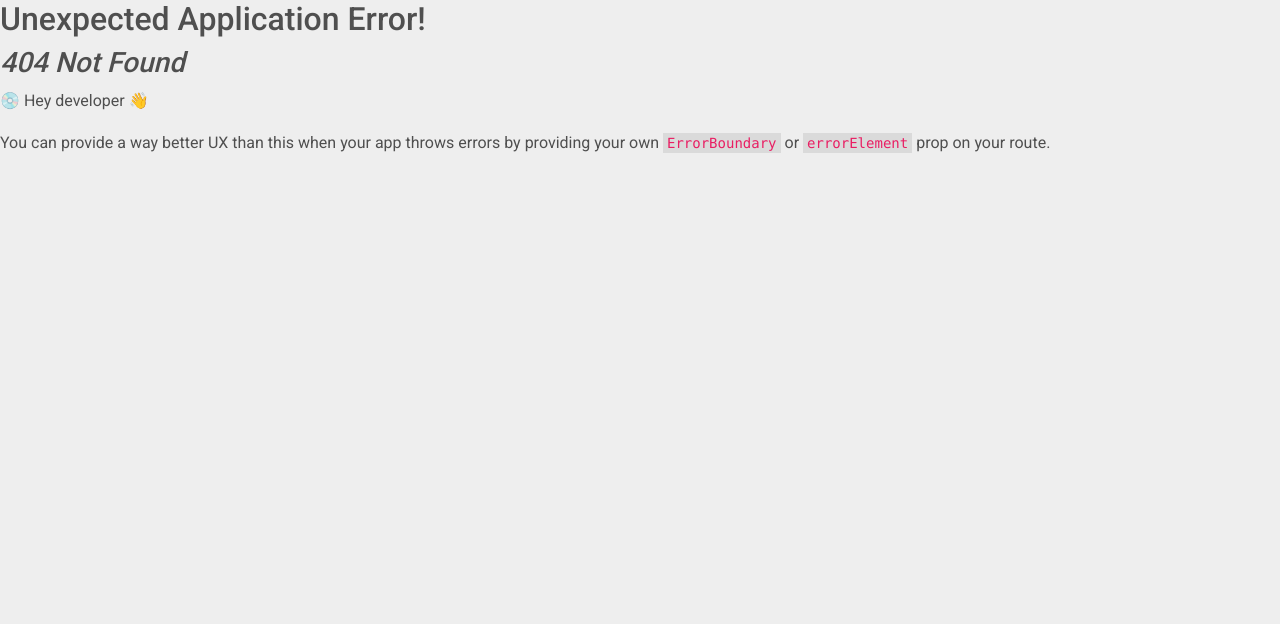
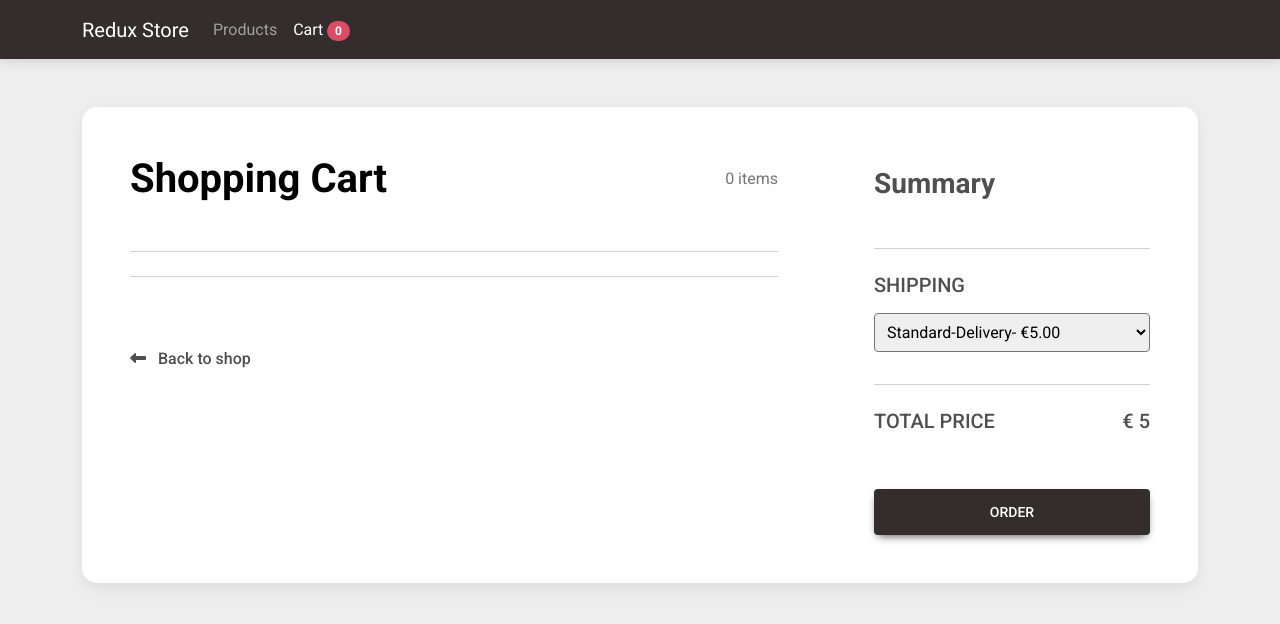
Before and after one commit to jekku123/ts-redux-online-store, a React (Create React App) app: page /cart in a window 1280 px wide. Before the commit this address had no page. Shown: the top 624 px of the page. Built offline with nearby package versions, Linux system fonts and the light colour scheme.

Commit message:
complete

```diff
--- a/src/App.tsx
+++ b/src/App.tsx
@@ -13,7 +13,7 @@ const App = () => {
         createRoutesFromElements(
             <Route path='/' element={<Root />}>
                 <Route index element={<ProductList />} />
-                <Route path='/products' element={<Cart />} />
+                <Route path='/cart' element={<Cart />} />
             </Route>
         )
     );
--- a/src/components/CartItem.tsx
+++ b/src/components/CartItem.tsx
@@ -7,10 +7,10 @@ import {
 } from 'mdb-react-ui-kit';
 import { ICart } from '../redux/features/cart/cartSlice';
 
-interface CartItemProps {
+type CartItemProps = {
     cart: ICart['cartItems'];
     removeFromCart: (id: string) => () => void;
-}
+};
 
 const CartItem = ({ cart, removeFromCart }: CartItemProps) => {
     return (
--- a/src/components/ProductCard.tsx
+++ b/src/components/ProductCard.tsx
@@ -1,34 +1,41 @@
-import { Button, Card } from 'react-bootstrap';
+/* eslint-disable jsx-a11y/anchor-is-valid */
+import {
+    MDBBtn,
+    MDBCard,
+    MDBCardBody,
+    MDBCardImage,
+    MDBCardText,
+    MDBCardTitle,
+} from 'mdb-react-ui-kit';
 import { useCart } from '../hooks/useCart';
 import { IProduct } from '../redux/services/products/productApi';
 
-interface ProductProps {
+type ProductProps = {
     product: IProduct;
-}
+};
 
 const ProductCard = ({ product }: ProductProps) => {
     const { title, description, image } = product;
     const { addToCart } = useCart();
 
     return (
-        <Card style={{ width: '18rem' }}>
-            <Card.Img
-                variant='top'
+        <MDBCard style={{ width: '18rem' }}>
+            <MDBCardImage
+                src={image}
+                alt={title}
                 style={{
                     height: '200px',
                     objectFit: 'contain',
-                    width: '100%',
                 }}
-                src={image}
             />
-            <Card.Body>
-                <Card.Title>{title}</Card.Title>
-                <Card.Text>{description.slice(0, 100) + '...'}</Card.Text>
-                <Button variant='secondary' onClick={addToCart(product)}>
+            <MDBCardBody>
+                <MDBCardTitle>{title}</MDBCardTitle>
+                <MDBCardText>{description.slice(0, 100) + '...'}</MDBCardText>
+                <MDBBtn color='dark' onClick={addToCart(product)}>
                     Add to cart
-                </Button>
-            </Card.Body>
-        </Card>
+                </MDBBtn>
+            </MDBCardBody>
+        </MDBCard>
     );
 };
 
--- a/src/components/StoreNavbar.tsx
+++ b/src/components/StoreNavbar.tsx
@@ -1,31 +1,77 @@
-import { Container, Nav, Navbar } from 'react-bootstrap';
+import {
+    MDBBadge,
+    MDBCollapse,
+    MDBContainer,
+    MDBIcon,
+    MDBNavbar,
+    MDBNavbarBrand,
+    MDBNavbarLink,
+    MDBNavbarNav,
+    MDBNavbarToggler,
+} from 'mdb-react-ui-kit';
+import { useState } from 'react';
 import { LinkContainer } from 'react-router-bootstrap';
 import { cartProducts } from '../redux/features/cart/cartSlice';
 import { useAppSelector } from '../redux/hooks';
 
 const StoreNavbar = () => {
     const cart = useAppSelector(cartProducts);
+    const [showNavSecond, setShowNavSecond] = useState(false);
 
     return (
-        <Navbar bg='dark' variant='dark' expand='md'>
-            <Container>
+        <MDBNavbar expand='lg' dark bgColor='dark'>
+            <MDBContainer>
                 <LinkContainer to='/'>
-                    <Navbar.Brand>My Store</Navbar.Brand>
+                    <MDBNavbarBrand>Redux Store</MDBNavbarBrand>
                 </LinkContainer>
-                <Navbar.Toggle aria-controls='basic-navbar-nav' />
-                <Navbar.Collapse id='basic-navbar-nav'>
-                    <Nav className='me-auto'>
+                <MDBNavbarToggler
+                    aria-expanded='false'
+                    aria-label='Toggle navigation'
+                    onClick={() => setShowNavSecond(!showNavSecond)}
+                >
+                    <MDBIcon icon='bars' fas />
+                </MDBNavbarToggler>
+
+                <MDBCollapse navbar show={showNavSecond}>
+                    <MDBNavbarNav>
                         <LinkContainer to='/'>
-                            <Nav.Link>Products</Nav.Link>
+                            <MDBNavbarLink>Products</MDBNavbarLink>
                         </LinkContainer>
-                        <LinkContainer to='/products'>
-                            <Nav.Link>Cart ({cart.length})</Nav.Link>
+                        <LinkContainer to='/cart'>
+                            <MDBNavbarLink>
+                                Cart{' '}
+                                <MDBBadge pill color='danger'>
+                                    {cart.length}
+                                </MDBBadge>
+                            </MDBNavbarLink>
                         </LinkContainer>
-                    </Nav>
-                </Navbar.Collapse>
-            </Container>
-        </Navbar>
+                    </MDBNavbarNav>
+                </MDBCollapse>
+            </MDBContainer>
+        </MDBNavbar>
     );
+
+    // return (
+
+    //     <MDBNavbar bg='dark' variant='dark' expand='md'>
+    //         <MDBContainer>
+    //             <LinkContainer to='/'>
+    //                 <MDBNavbarBrand>My Store</MDBNavbarBrand>
+    //             </LinkContainer>
+    //             <Navbar.Toggle aria-controls='basic-navbar-nav' />
+    //             <Navbar.Collapse id='basic-navbar-nav'>
+    //                 <Nav className='me-auto'>
+    //                     <LinkContainer to='/'>
+    //                         <Nav.Link>Products</Nav.Link>
+    //                     </LinkContainer>
+    //                     <LinkContainer to='/products'>
+    //                         <Nav.Link>Cart ({cart.length})</Nav.Link>
+    //                     </LinkContainer>
+    //                 </Nav>
+    //             </Navbar.Collapse>
+    //         </MDBContainer>
+    //     </MDBNavbar>
+    // );
 };
 
 export default StoreNavbar;
--- a/src/hooks/useCart.ts
+++ b/src/hooks/useCart.ts
@@ -1,6 +1,7 @@
 import { useState } from 'react';
 import { add, cartProducts, remove } from '../redux/features/cart/cartSlice';
 import { useAppDispatch, useAppSelector } from '../redux/hooks';
+import { IProduct } from '../redux/services/products/productApi';
 
 export const useCart = () => {
     const cart = useAppSelector(cartProducts);
--- a/src/pages/Cart.tsx
+++ b/src/pages/Cart.tsx
@@ -18,9 +18,8 @@ const Cart = () => {
         useCart();
 
     return (
-        <section className='h-100 h-custom' style={{ backgroundColor: '#eee' }}>
-            <MDBContainer className='py-5 h-100'>
-                <MDBRow className='justify-content-center align-items-center h-100'>
+        <MDBContainer className='py-5' style={{ backgroundColor: '#eee' }}>
+            <MDBRow className='justify-content-center align-items-center'>
                 <MDBCol size='12'>
                     <MDBCard
                         className='card-registration card-registration-2'
@@ -95,9 +94,7 @@ const Cart = () => {
                                                 className='select p-2 rounded bg-grey'
                                                 style={{ width: '100%' }}
                                                 onChange={() =>
-                                                        setDelivery(
-                                                            (prev) => !prev
-                                                        )
+                                                    setDelivery((prev) => !prev)
                                                 }
                                             >
                                                 <option value='1'>
@@ -123,11 +120,7 @@ const Cart = () => {
                                             </MDBTypography>
                                         </div>
 
-                                            <MDBBtn
-                                                color='dark'
-                                                block
-                                                size='lg'
-                                            >
+                                        <MDBBtn color='dark' block size='lg'>
                                             Order
                                         </MDBBtn>
                                     </div>
@@ -138,7 +131,6 @@ const Cart = () => {
                 </MDBCol>
             </MDBRow>
         </MDBContainer>
-        </section>
     );
 };
 
--- a/src/pages/ProductList.tsx
+++ b/src/pages/ProductList.tsx
@@ -1,37 +1,41 @@
-import { Col, Container, Row } from 'react-bootstrap';
+import { MDBContainer, MDBTypography } from 'mdb-react-ui-kit';
 import ProductCard from '../components/ProductCard';
 import { useGetProductsQuery } from '../redux/services/products/productApi';
 
 const List = () => {
-    const { data, isLoading, error } = useGetProductsQuery();
+    const { data, isLoading, error } = useGetProductsQuery(undefined, {
+        refetchOnMountOrArgChange: true,
+    });
 
     return (
-        <Container>
+        <MDBContainer>
             {isLoading ? (
-                <h3 className='text-center p-3'>Loading...</h3>
+                <MDBTypography tag='h3' className='text-center p-3'>
+                    Loading...
+                </MDBTypography>
             ) : error ? (
-                <h3 className='text-center p-3'>There was an error :(</h3>
+                <MDBTypography tag='h3' className='text-center p-3'>
+                    There was an error :(
+                </MDBTypography>
             ) : data ? (
                 <>
-                    <h2 className='text-center p-3'>List of products</h2>
-                    <Row
-                        xs={2}
-                        md={3}
-                        xl={4}
-                        className='g-4 justify-content-center'
-                    >
-                        {data?.map((product) => (
-                            <Col key={product.id}>
+                    <MDBTypography tag='h2' className='text-center p-3'>
+                        List of products
+                    </MDBTypography>
+
+                    <div className='d-flex flex-wrap justify-content-center'>
+                        {data.map((product) => (
+                            <div key={product.id} className='p-3'>
                                 <ProductCard
                                     key={product.id}
                                     product={product}
                                 />
-                            </Col>
+                            </div>
                         ))}
-                    </Row>
+                    </div>
                 </>
             ) : null}
-        </Container>
+        </MDBContainer>
     );
 };
 
```
Lines whose indentation alone changed are shown as unchanged.
